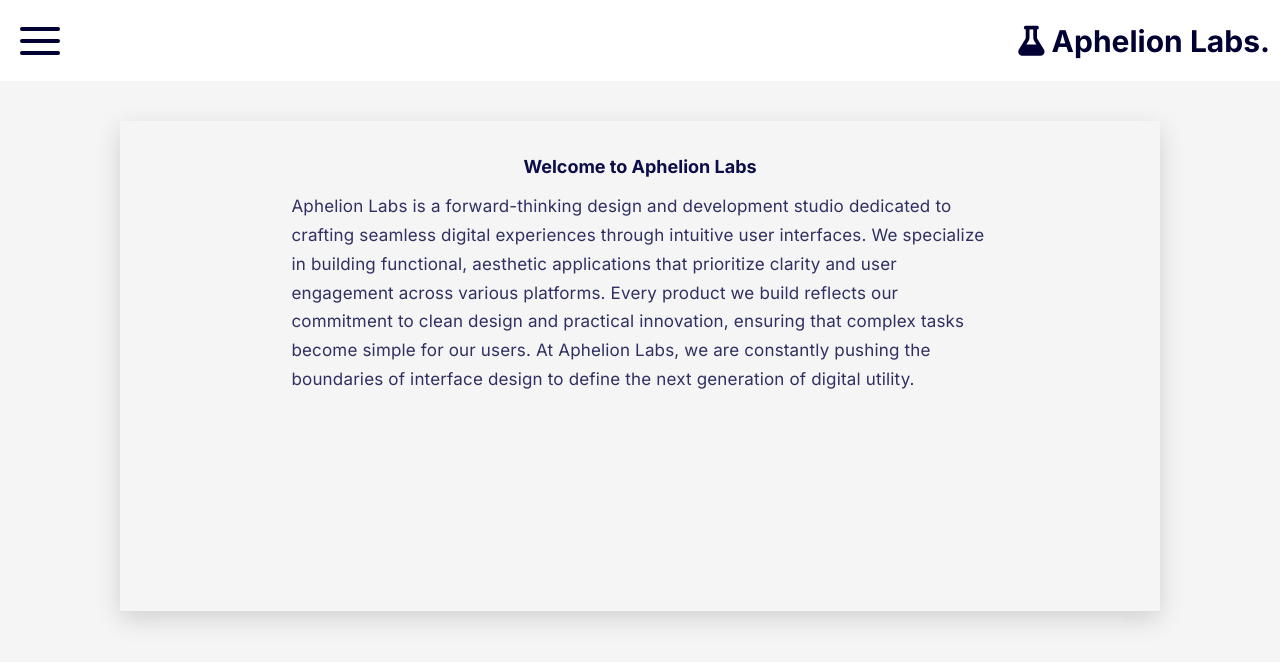
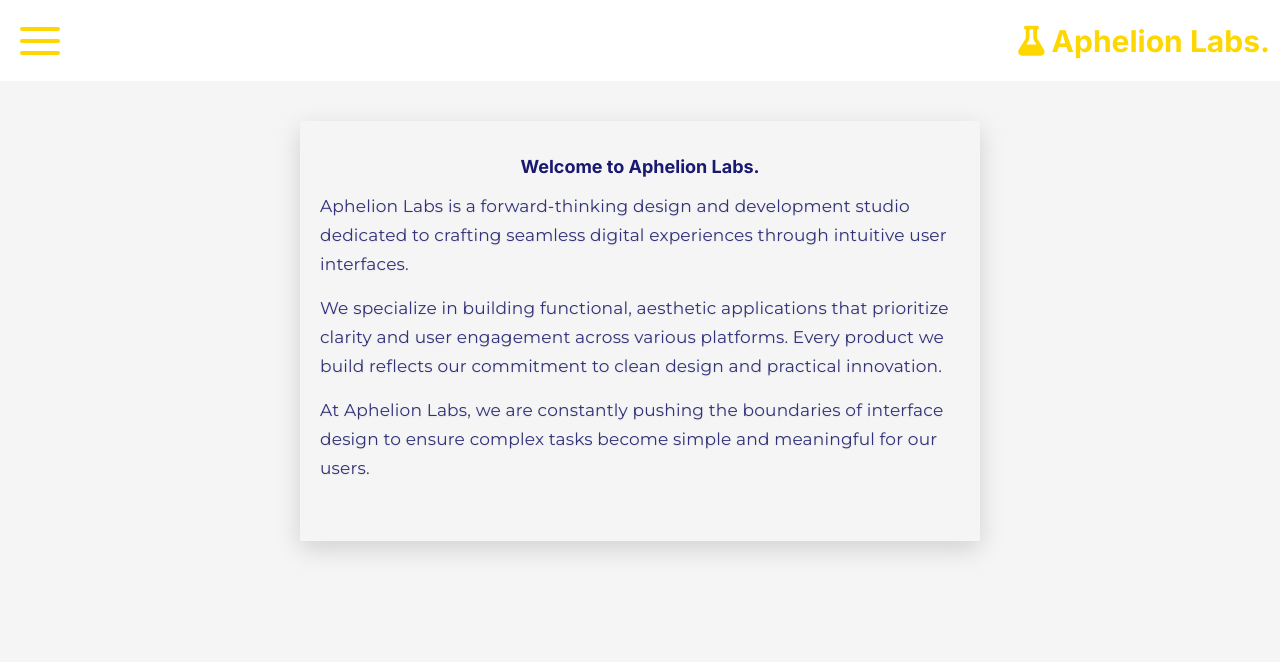
Before and after one commit to abk2191/aphelion-labs, a React (Vite) app: page / in a window 1280 px wide. Shown: the top 662 px of the page. Built offline with nearby package versions, Linux system fonts and the light colour scheme; a web font is replaced by a local one.

Commit message:
Added new features

```diff
--- a/index.html
+++ b/index.html
@@ -2,6 +2,12 @@
 <html lang="en">
   <head>
     <meta charset="UTF-8" />
+    <link rel="preconnect" href="https://fonts.googleapis.com" />
+    <link rel="preconnect" href="https://fonts.gstatic.com" crossorigin />
+    <link
+      href="https://fonts.googleapis.com/css2?family=Montserrat:ital,wght@0,100..900;1,100..900&display=swap"
+      rel="stylesheet"
+    />
     <link
       rel="stylesheet"
       href="https://cdnjs.cloudflare.com/ajax/libs/font-awesome/6.5.1/css/all.min.css"
--- a/src/App.jsx
+++ b/src/App.jsx
@@ -104,17 +104,24 @@ function App() {
       </div>
       <div className="intro-card-div">
         <div className="intro-card">
-          <h2>Welcome to Aphelion Labs</h2>
+          <h2>Welcome to Aphelion Labs.</h2>
           <p>
             Aphelion Labs is a forward-thinking design and development studio
             dedicated to crafting seamless digital experiences through intuitive
-            user interfaces. We specialize in building functional, aesthetic
-            applications that prioritize clarity and user engagement across
-            various platforms. Every product we build reflects our commitment to
-            clean design and practical innovation, ensuring that complex tasks
-            become simple for our users. At Aphelion Labs, we are constantly
-            pushing the boundaries of interface design to define the next
-            generation of digital utility.
+            user interfaces.
+          </p>
+
+          <p>
+            We specialize in building functional, aesthetic applications that
+            prioritize clarity and user engagement across various platforms.
+            Every product we build reflects our commitment to clean design and
+            practical innovation.
+          </p>
+
+          <p>
+            At Aphelion Labs, we are constantly pushing the boundaries of
+            interface design to ensure complex tasks become simple and
+            meaningful for our users.
           </p>
         </div>
       </div>
--- a/src/index.css
+++ b/src/index.css
@@ -27,7 +27,7 @@
   display: block;
   width: 100%;
   height: 4px;
-  background-color: #000033;
+  background-color: gold;
   border-radius: 4px;
   transition: all 0.4s cubic-bezier(0.68, -0.6, 0.32, 1.6);
   transform-origin: center;
@@ -39,14 +39,14 @@
 } */
 
 /* .hamburger:hover span {
-  background-color: #000033;
-  box-shadow: 0 0 6px #000033;
+  background-color: gold;
+  box-shadow: 0 0 6px gold;
 } */
 
 /* X Transformation when open */
 .hamburger.open span:nth-child(1) {
   transform: translateY(13px) rotate(45deg);
-  background-color: #000033;
+  background-color: gold;
 }
 
 .hamburger.open span:nth-child(2) {
@@ -56,7 +56,7 @@
 
 .hamburger.open span:nth-child(3) {
   transform: translateY(-13px) rotate(-45deg);
-  background-color: #000033;
+  background-color: gold;
 }
 
 /* Hover effect when open */
@@ -249,7 +249,7 @@ html {
 .brand-name h3 {
   font-family: "Inter", sans-serif;
   font-size: 30px;
-  color: #000033;
+  color: gold;
   line-height: 1.6;
 }
 
@@ -272,8 +272,9 @@ html {
 }
 
 .intro-card {
-  height: 450px;
-  width: 1000px;
+  height: 380px;
+  max-width: 640px;
+  width: 100%;
   text-align: center;
   box-shadow: 0 8px 24px rgba(0, 0, 0, 0.15);
   padding: 20px;
@@ -281,33 +282,26 @@ html {
 
 .intro-card h2 {
   font-family: "Inter", sans-serif;
-  color: rgb(13, 13, 72);
+  color: midnightblue;
   font-size: 18px;
 }
 
 .intro-card p {
-  max-width: 65ch;
-  margin: 0 auto;
-
-  font-family:
-    "Inter",
-    system-ui,
-    -apple-system,
-    BlinkMacSystemFont,
-    sans-serif;
+  font-family: "Montserrat", sans-serif;
   font-size: 17px;
   line-height: 1.7;
-
-  color: rgba(13, 13, 72, 0.85);
-
+  color: #32327a;
   text-align: left;
-
   letter-spacing: 0.01em;
-
   overflow-wrap: break-word;
-
   text-rendering: optimizeLegibility;
   -webkit-font-smoothing: antialiased;
+  margin: 0;
+  text-shadow: 0 1px 2px rgba(0, 0, 0, 0.08);
+}
+
+.intro-card p + p {
+  margin-top: 0.9em; /* adjust: 0.75–1.2em */
 }
 
 @media (max-width: 768px) {
@@ -330,14 +324,12 @@ html {
 
   .intro-card {
     height: 410px;
-    width: 300px;
+    max-width: 320px; /* or 300px if you want tighter */
+    padding: 18px;
   }
 
   .intro-card p {
     font-size: 14px;
-    max-width: 100%;
-    padding-inline: 16px;
-
     line-height: 1.6;
   }
 }
```
